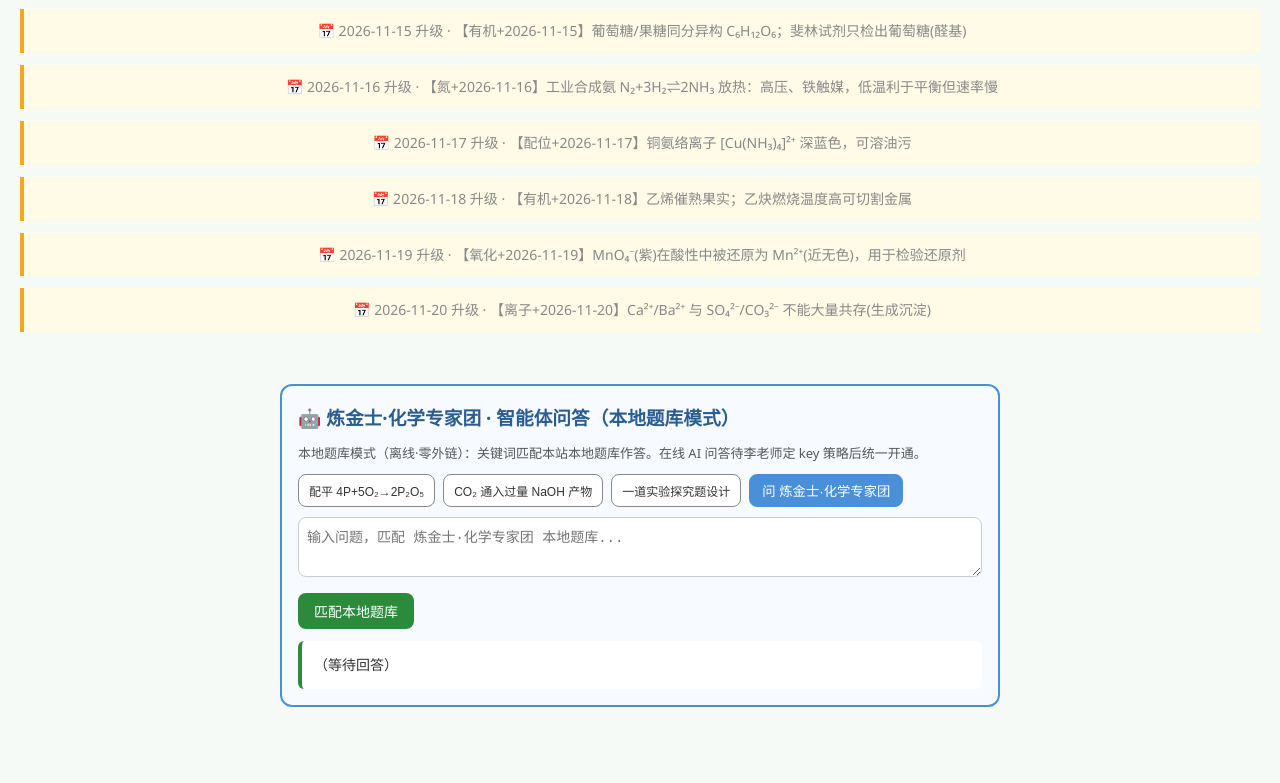
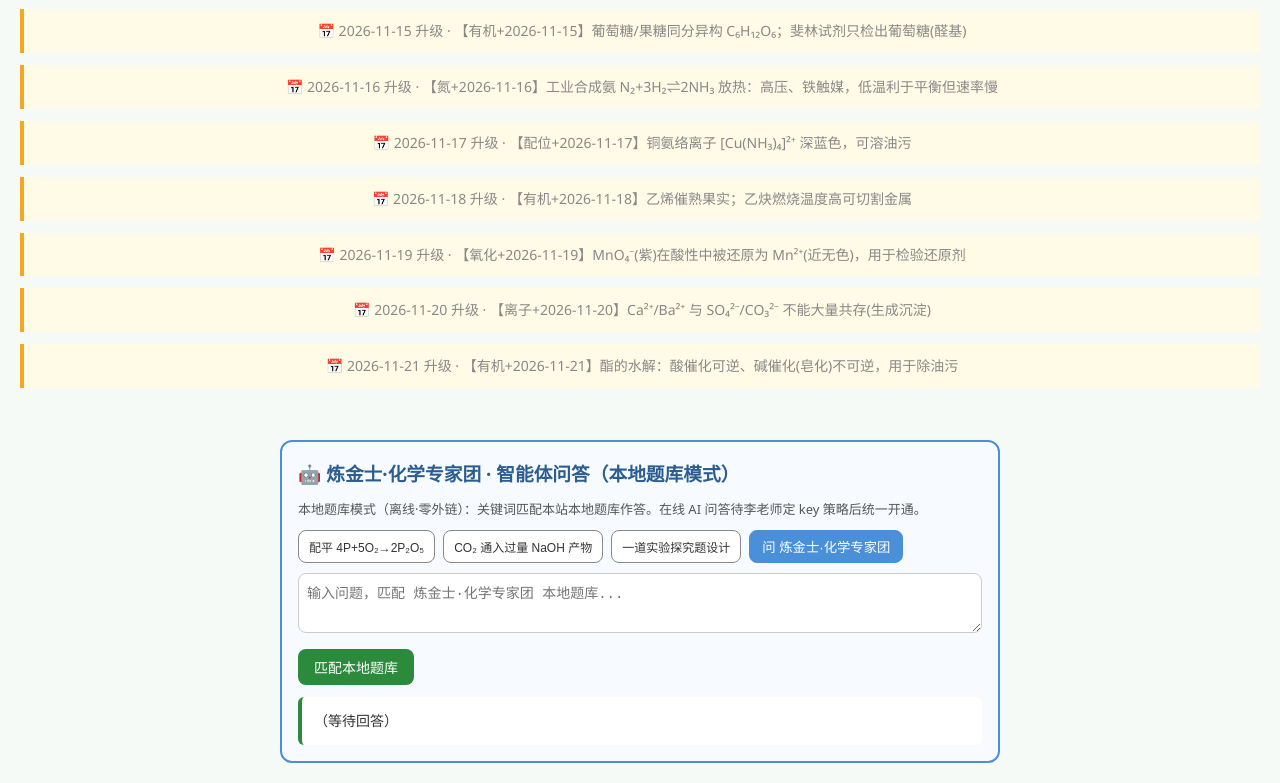
Before and after one commit to dapengzhanchi141345/li-yanming-chem, a plain HTML site: page index.html in a window 1280 px wide. Shown: the part 2193-2976 px from the top of the page. Before the commit the page ends 2920 px from the top, so only its background shows below. Drawn offline with Linux system fonts and the light colour scheme.

Commit message:
chem 12独立站升级 2026-11-21

```diff
--- a/index.html
+++ b/index.html
@@ -149,6 +149,8 @@ CO₂系数 <input id="a3" value="3" style="width:50px"> H₂O系数 <input id="
 <div style="background:#fffbe6;border-left:4px solid #f5a623;padding:10px;margin:12px 0;font-size:14px">📅 2026-11-19 升级 · 【氧化+2026-11-19】MnO₄⁻(紫)在酸性中被还原为 Mn²⁺(近无色)，用于检验还原剂</div>
 
 <div style="background:#fffbe6;border-left:4px solid #f5a623;padding:10px;margin:12px 0;font-size:14px">📅 2026-11-20 升级 · 【离子+2026-11-20】Ca²⁺/Ba²⁺ 与 SO₄²⁻/CO₃²⁻ 不能大量共存(生成沉淀)</div>
+
+<div style="background:#fffbe6;border-left:4px solid #f5a623;padding:10px;margin:12px 0;font-size:14px">📅 2026-11-21 升级 · 【有机+2026-11-21】酯的水解：酸催化可逆、碱催化(皂化)不可逆，用于除油污</div>
 </footer>
 
 <script>
```
